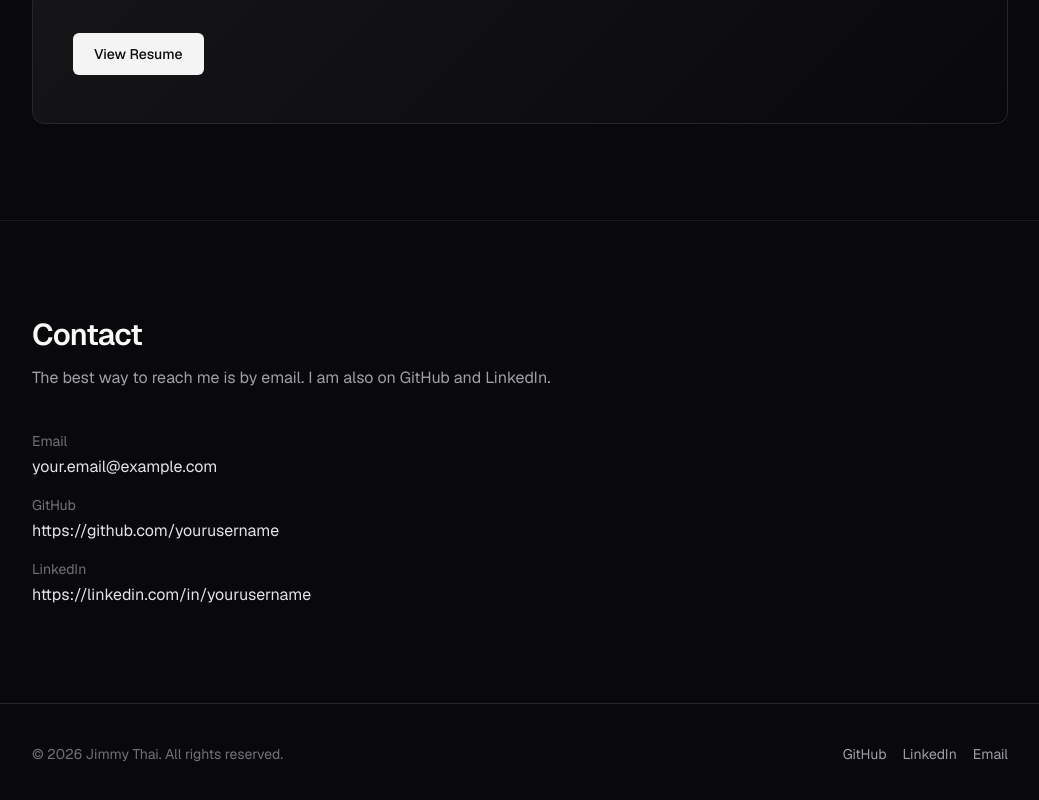
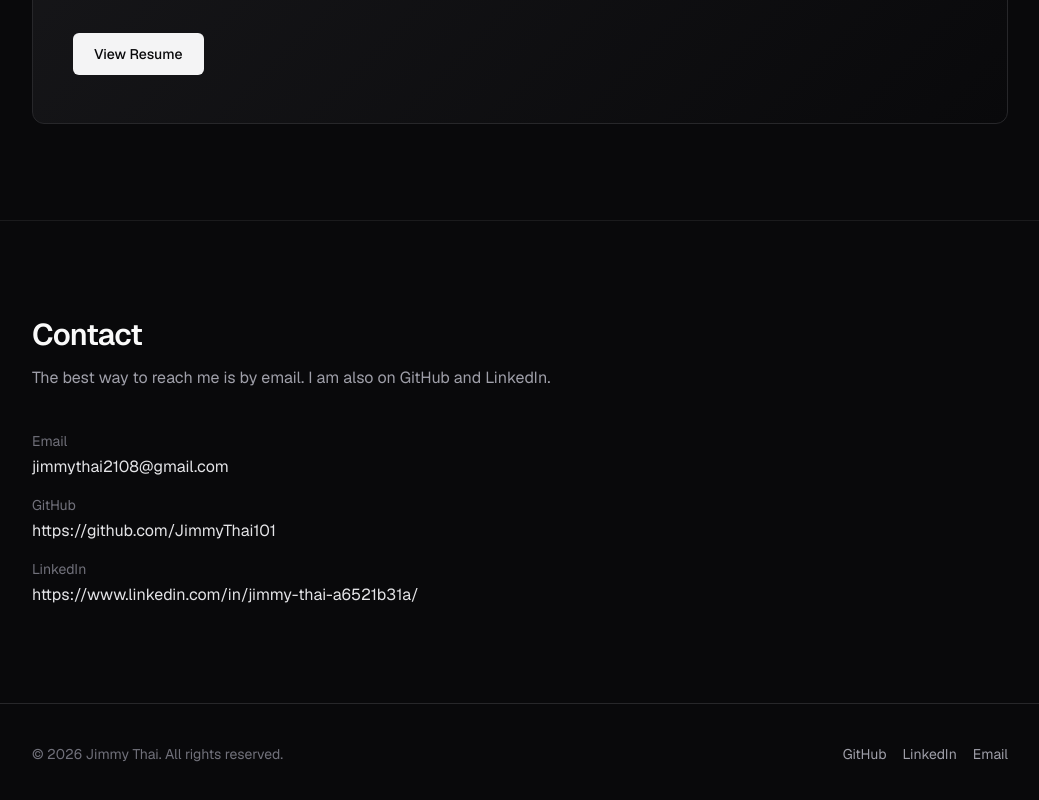
Before and after one commit to JimmyThai101/JimmyThai-Portfolio, a Next.js app: page / in a window 1280 px wide. Shown: the part 3604-4404 px from the top of the page, without its empty margins (120-1159 px from the left). Built offline with nearby package versions, Linux system fonts and the light colour scheme.

Commit message:
Update profile.ts

```diff
--- a/data/profile.ts
+++ b/data/profile.ts
@@ -7,10 +7,10 @@ export const profile = {
     "I am an incoming Computer Engineering and Computer Science student at USC. My experience includes full-stack development, web crawling, data processing, AI-assisted research workflows, and STEM leadership. I enjoy understanding how systems work, improving inefficient processes, and turning ideas into usable software.",
 
   // Update these placeholders with your real links
-  email: "your.email@example.com",
-  githubUrl: "https://github.com/yourusername",
-  linkedinUrl: "https://linkedin.com/in/yourusername",
-  resumeUrl: "/resume/Jimmy-Thai-Resume.pdf",
+  email: "jimmythai2108@gmail.com",
+  githubUrl: "https://github.com/JimmyThai101",
+  linkedinUrl: "https://www.linkedin.com/in/jimmy-thai-a6521b31a/",
+  resumeUrl: "https://drive.google.com/file/d/15ZxCSJLDG2DaJs8O_KvhR9z6o_Vn6t5R/view?usp=sharing",
 
   experience: [
     {
```
